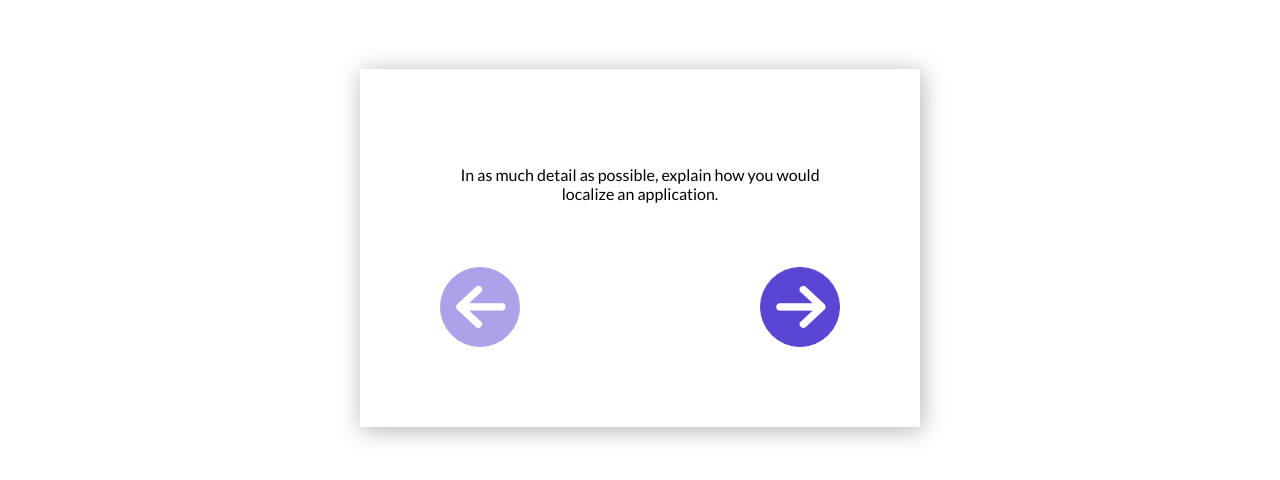
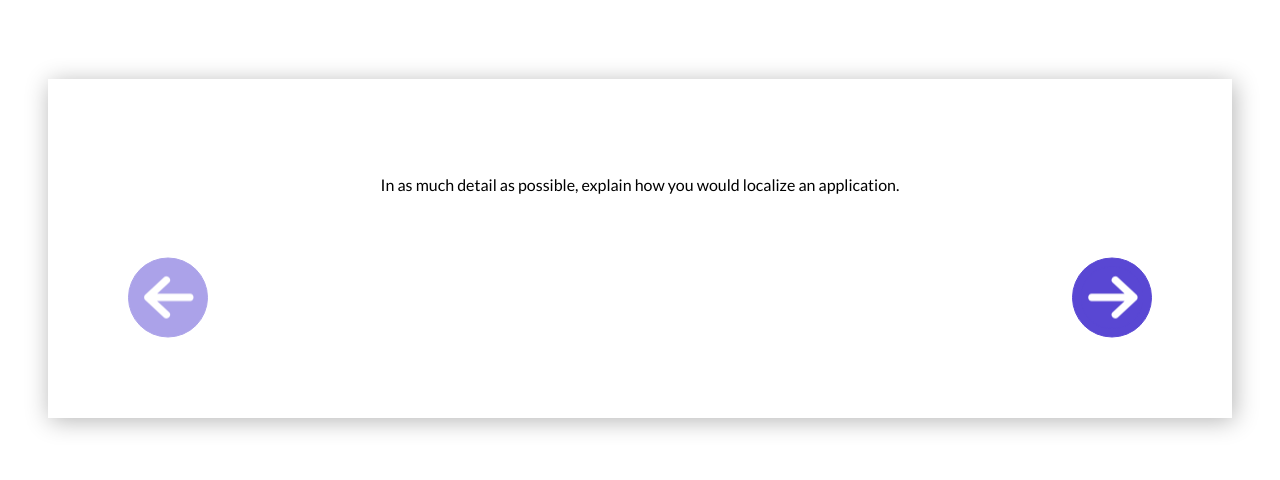
Before and after one commit to kelsiebesingeryeh/interview-prep-flashcards, a React (Create React App) app: page /behavioral/computerScience in a window 1280 px wide. Shown: the part 152-632 px from the top of the page. Built offline with nearby package versions, Linux system fonts and the light colour scheme.

Commit message:
Add conditional rendering to return behaviroal based on category selection

```diff
--- a/src/Components/TechnicalLandingPage/TechnicalLandingPage.css
+++ b/src/Components/TechnicalLandingPage/TechnicalLandingPage.css
@@ -5,11 +5,13 @@
      left: 50%;
      padding: 5rem;
      transform: translate(-50%, -50%);
-     width: 400px
+     width: 80%;
 }
 
 .buttonContainer {
     display: flex;
+    justify-content: center;
+
 }
 
 .subCategoryButton {
--- a/src/Components/TechnicalLandingPage/TechnicalLandingPage.js
+++ b/src/Components/TechnicalLandingPage/TechnicalLandingPage.js
@@ -3,6 +3,12 @@ import "./TechnicalLandingPage.css"
 import { Link } from 'react-router-dom'
 
 const TechnicalLandingPage = ({ category }) => {
+ if (category === 'behavioral') {
+   return (
+     <h1>Behavioral</h1>
+   )
+ }
+  if (category === 'technical') {
     return (
       <div className="flashcardsContainer">
         <h2 className="subCategoryTitle">
@@ -26,6 +32,7 @@ const TechnicalLandingPage = ({ category }) => {
         </div>
       </div>
     )
+  }
 }
 
 export default TechnicalLandingPage
```
Lines whose indentation alone changed are shown as unchanged.
